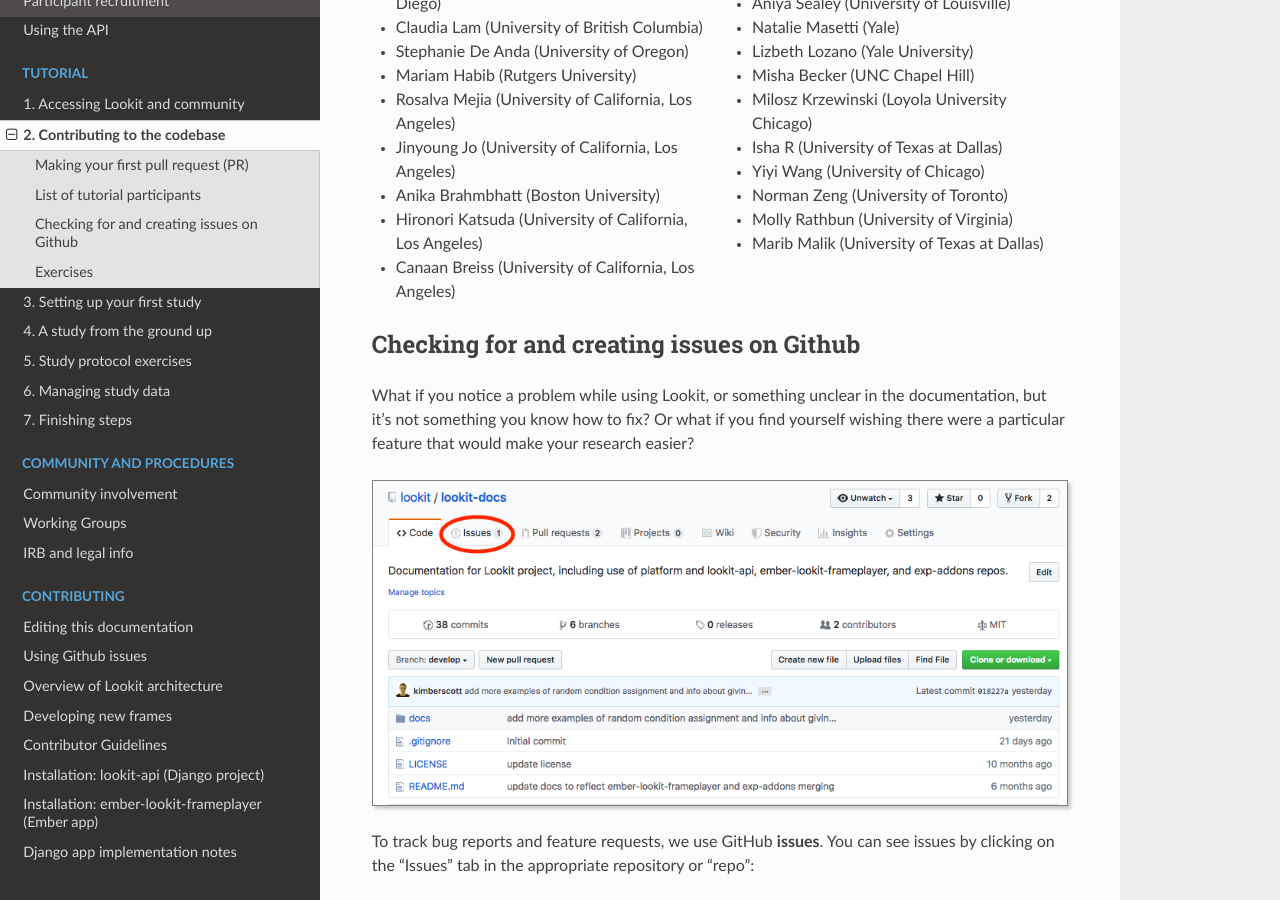
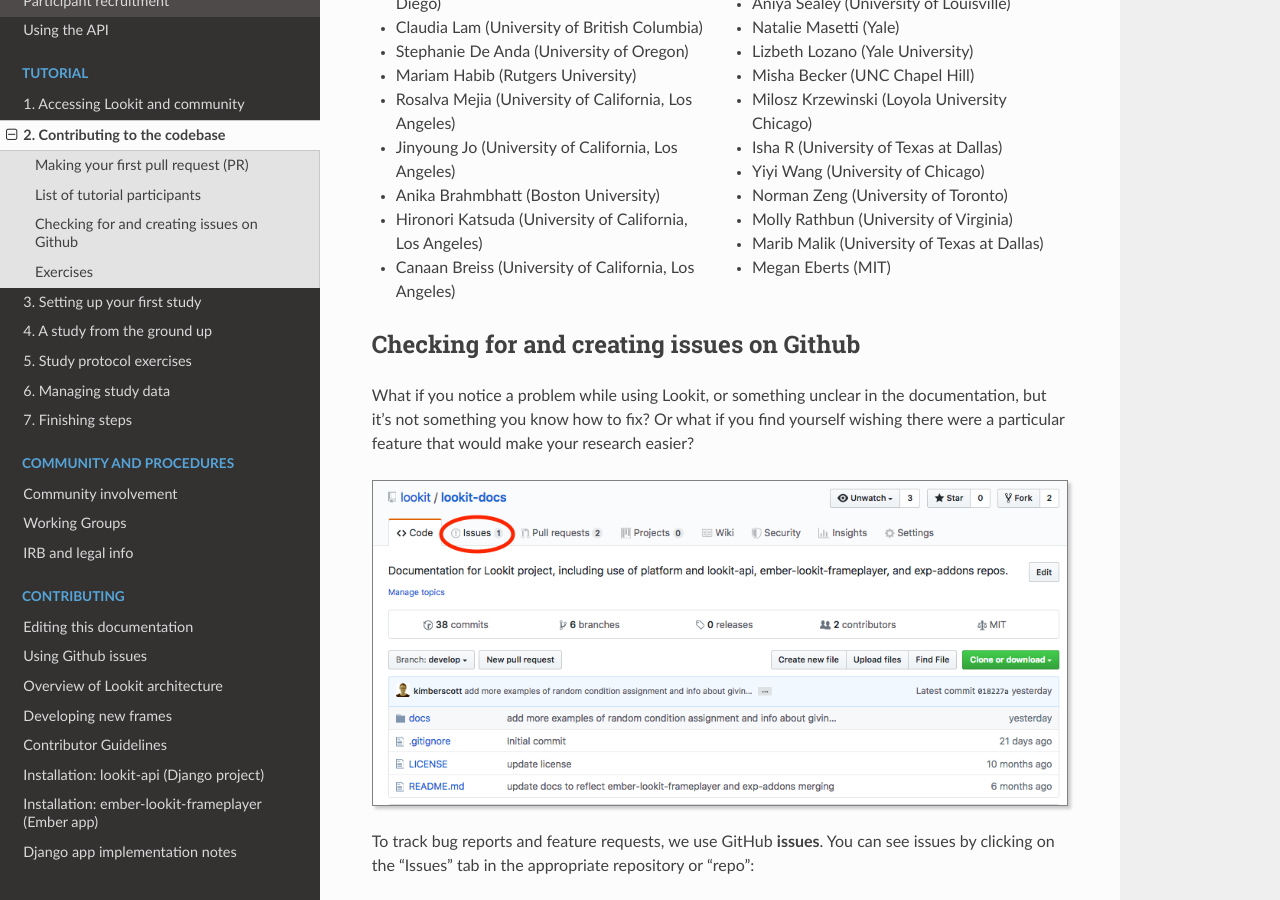
Before and after one commit to lookit/lookit-docs, a Sphinx documentation site: the page built from docs/source/tutorial-contributing.rst, in a window 1280 px wide and 900 px high, scrolled down 7401 px. Built offline with Sphinx 7.4.7 and the Read the Docs theme 2.0.0, drawn with Linux system fonts in a browser that asks for light colours.

Commit message:
Update tutorial-contributing.rst
Adding myself (Megan Eberts) as a tutorial participant

```diff
--- a/docs/source/tutorial-contributing.rst
+++ b/docs/source/tutorial-contributing.rst
@@ -295,6 +295,7 @@
 - Norman Zeng (University of Toronto)
 - Molly Rathbun (University of Virginia)
 - Marib Malik (University of Texas at Dallas)
+- Megan Eberts (MIT)
 
 Checking for and creating issues on Github
 -------------------------------------------
```
